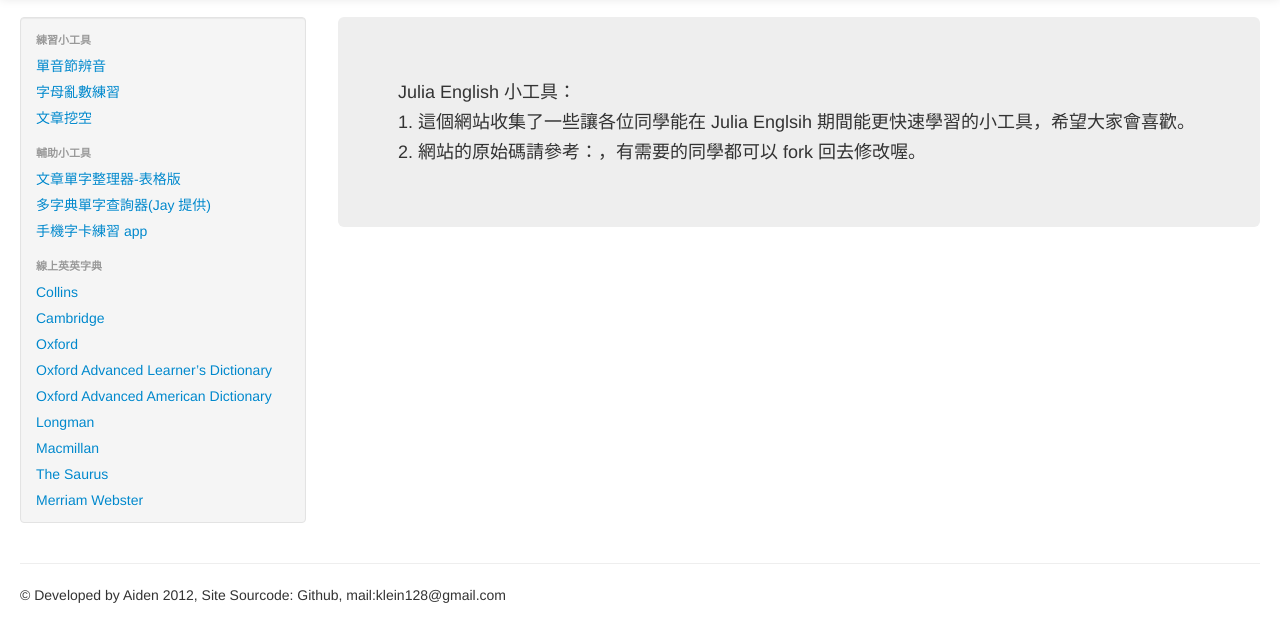
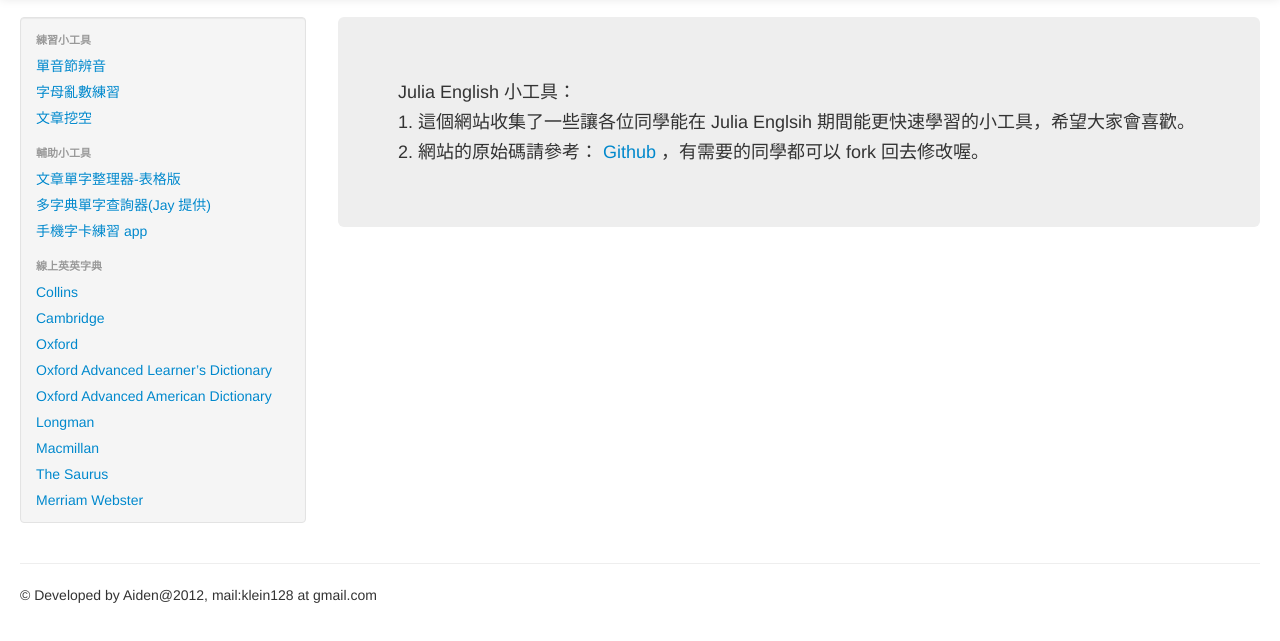
Before and after one commit to Aiden128/julia-tools, a plain HTML site: page index.html in a window 1280 px wide. Shown: the part 43-684 px from the top of the page. Drawn offline with nearby package versions, Linux system fonts and the light colour scheme.

Commit message:
add github link to main page

```diff
--- a/index.html
+++ b/index.html
@@ -113,7 +113,7 @@
 
                     Julia English 小工具：<br />
                     1. 這個網站收集了一些讓各位同學能在 Julia Englsih 期間能更快速學習的小工具，希望大家會喜歡。 <br />
-                    2. 網站的原始碼請參考：，有需要的同學都可以 fork 回去修改喔。
+                    2. 網站的原始碼請參考：<a href="https://github.com/photonK/julia-tools"> Github </a>，有需要的同學都可以 fork 回去修改喔。
                 </div>
             </div>
             <!--/span-->
@@ -123,7 +123,7 @@
         <hr>
 
         <footer>
-            <p>&copy; Developed by Aiden 2012, Site Sourcode: Github, mail:klein128@gmail.com</p>
+            <p>&copy; Developed by Aiden@2012, mail:klein128 at gmail.com</p>
         </footer>
     </div>
 </body>
```
